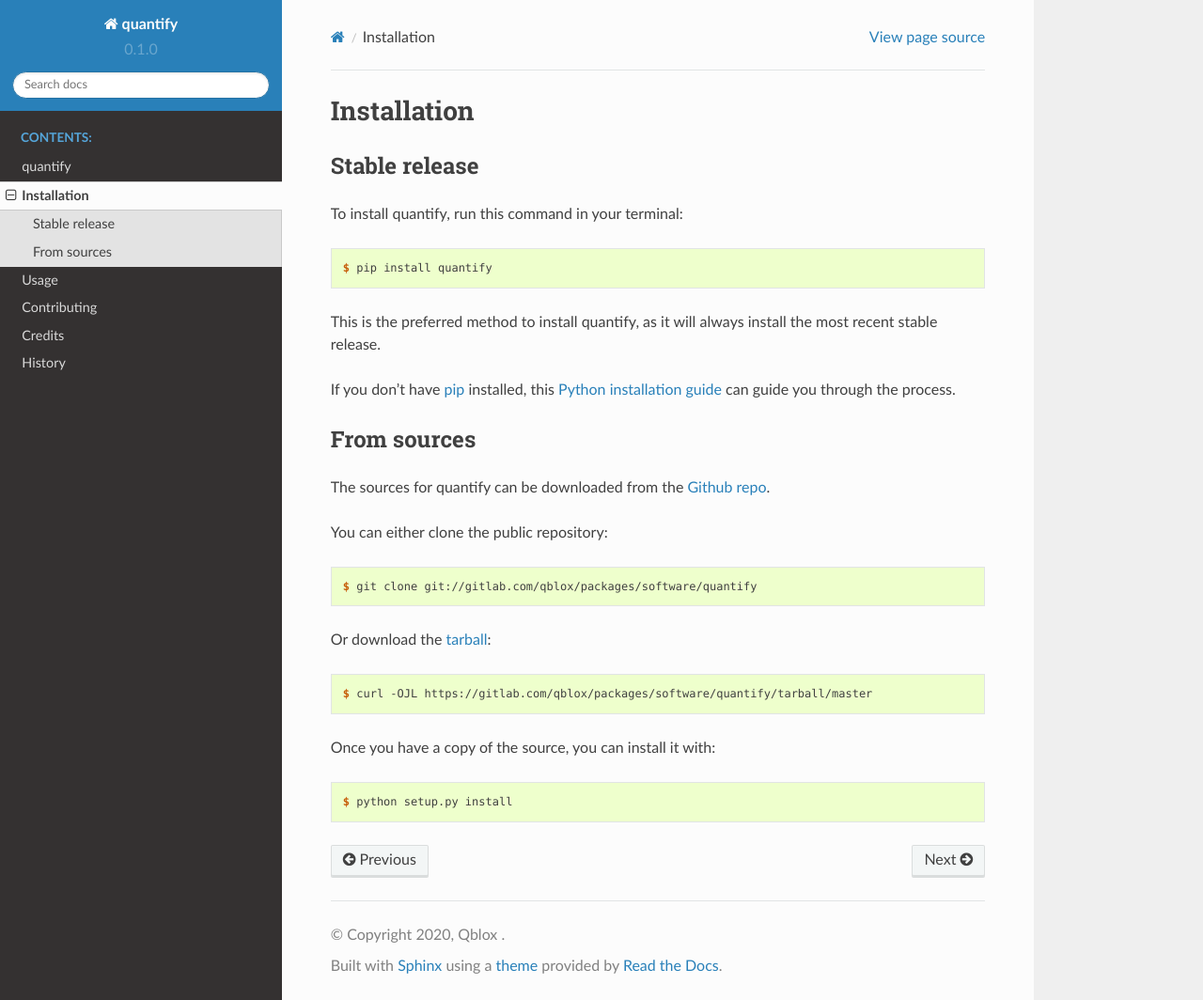
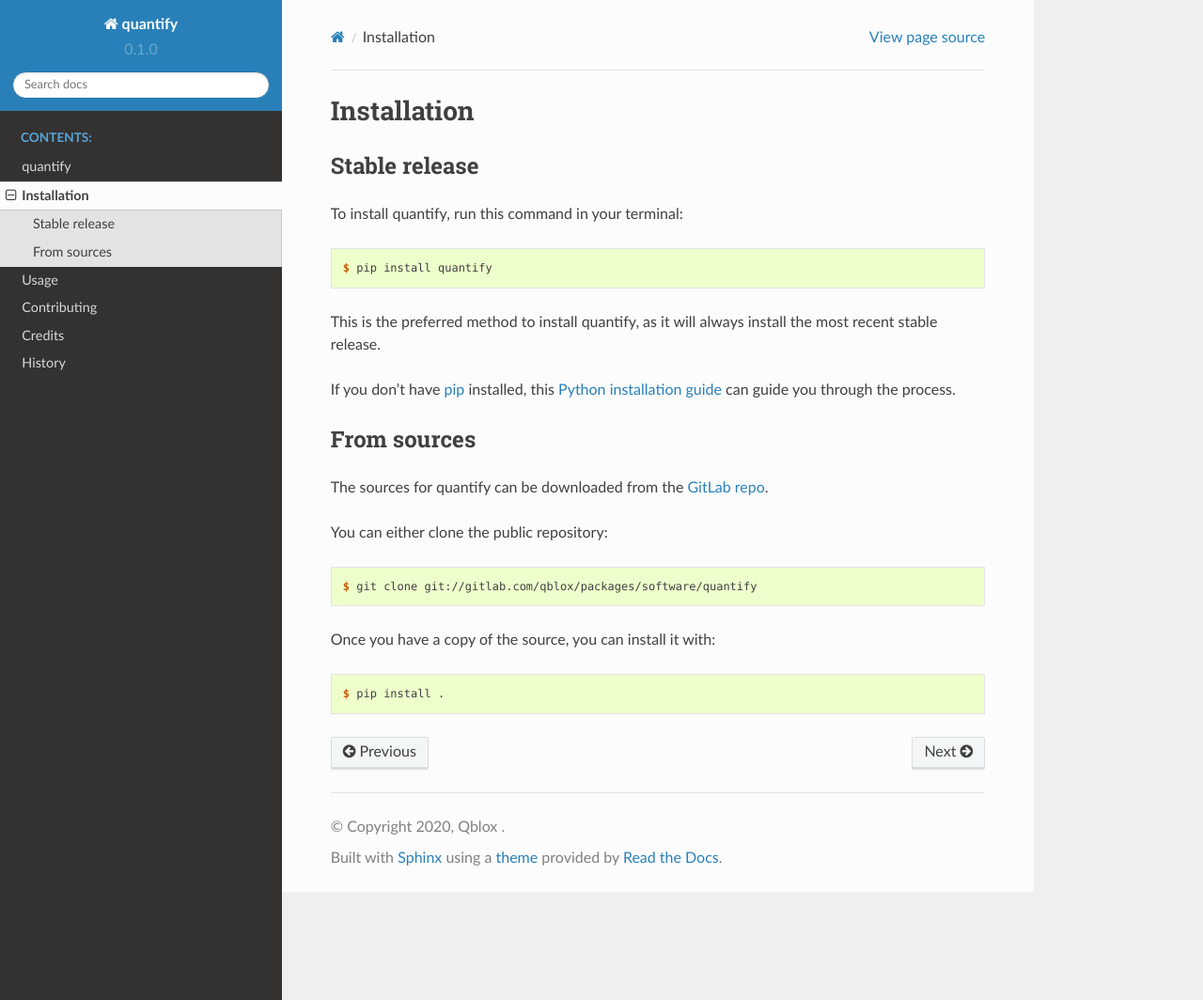
Before and after one commit to quantify-os/quantify-core, a Sphinx documentation site: the page built from docs/installation.rst, in a window 1280 px wide and 1064 px high. Shown: the whole window at 94% size. Built offline with Sphinx 7.4.7 and the Read the Docs theme 2.0.0, drawn with Linux system fonts in a browser that asks for light colours; pages that are not in the unit, such as notebooks, are missing from menus.

```diff
--- a/README.rst
+++ b/README.rst
@@ -21,7 +21,7 @@ quantify
 
 * Free software: MIT license
 * Documentation (future): https://quantify.readthedocs.io.
-* Documentation: https://qblox.gitlab.io/packages/software/quantify/
+* Documentation (last commit to master only): https://qblox.gitlab.io/packages/software/quantify/
 
 
 Features
--- a/docs/installation.rst
+++ b/docs/installation.rst
@@ -26,7 +26,7 @@ you through the process.
 From sources
 ------------
 
-The sources for quantify can be downloaded from the `Github repo`_.
+The sources for quantify can be downloaded from the `GitLab repo`_.
 
 You can either clone the public repository:
 
@@ -34,18 +34,11 @@ You can either clone the public repository:
 
     $ git clone git://gitlab.com/qblox/packages/software/quantify
 
-Or download the `tarball`_:
-
-.. code-block:: console
-
-    $ curl -OJL https://gitlab.com/qblox/packages/software/quantify/tarball/master
-
 Once you have a copy of the source, you can install it with:
 
 .. code-block:: console
 
-    $ python setup.py install
+    $ pip install .
 
 
-.. _Github repo: https://gitlab.com/qblox/packages/software/quantify
-.. _tarball: https://gitlab.com/qblox/packages/software/quantify/tarball/master
+.. _GitLab repo: https://gitlab.com/qblox/packages/software/quantify
```
Also changed, not shown: CONTRIBUTING.rst (+37 -19 lines).
